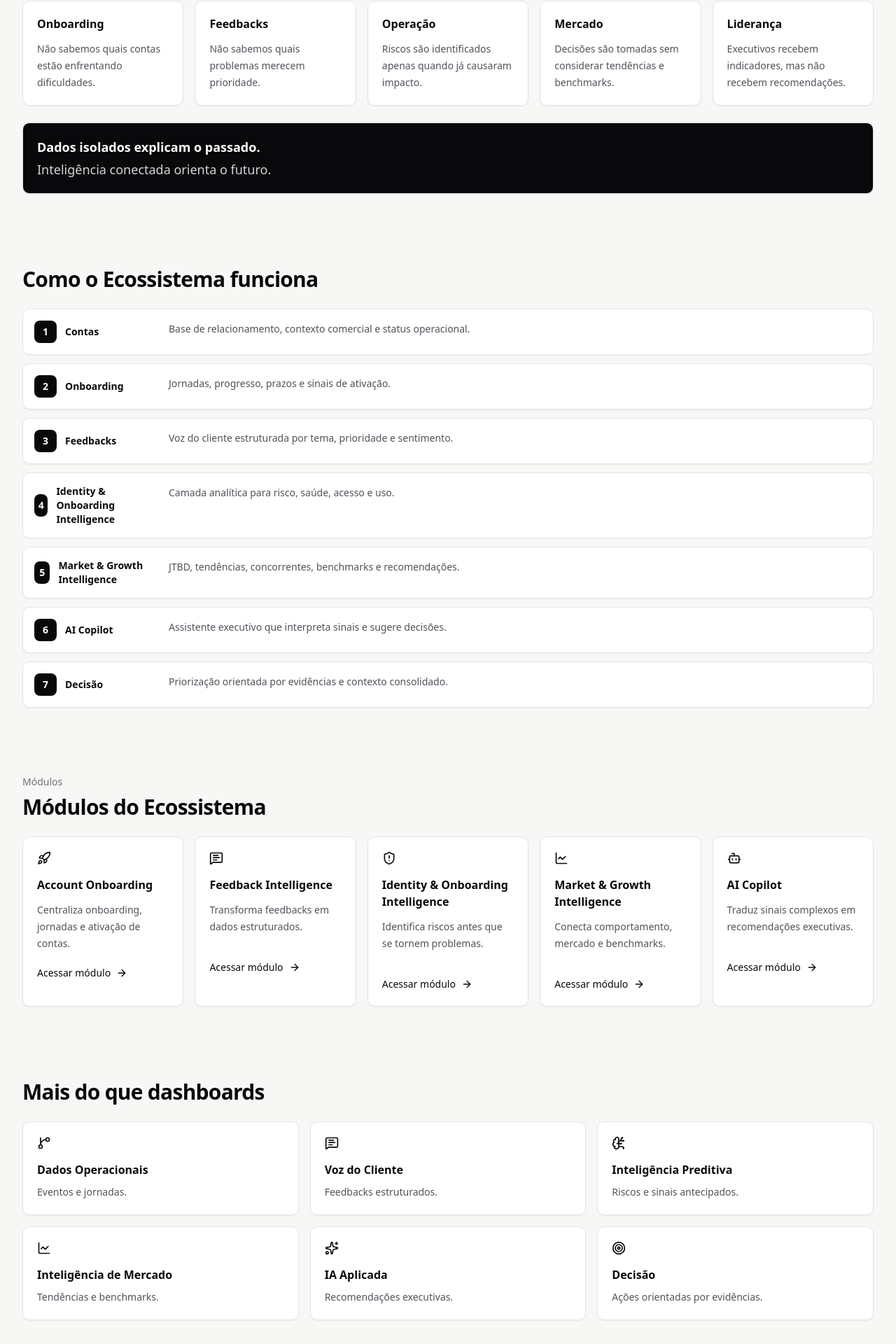
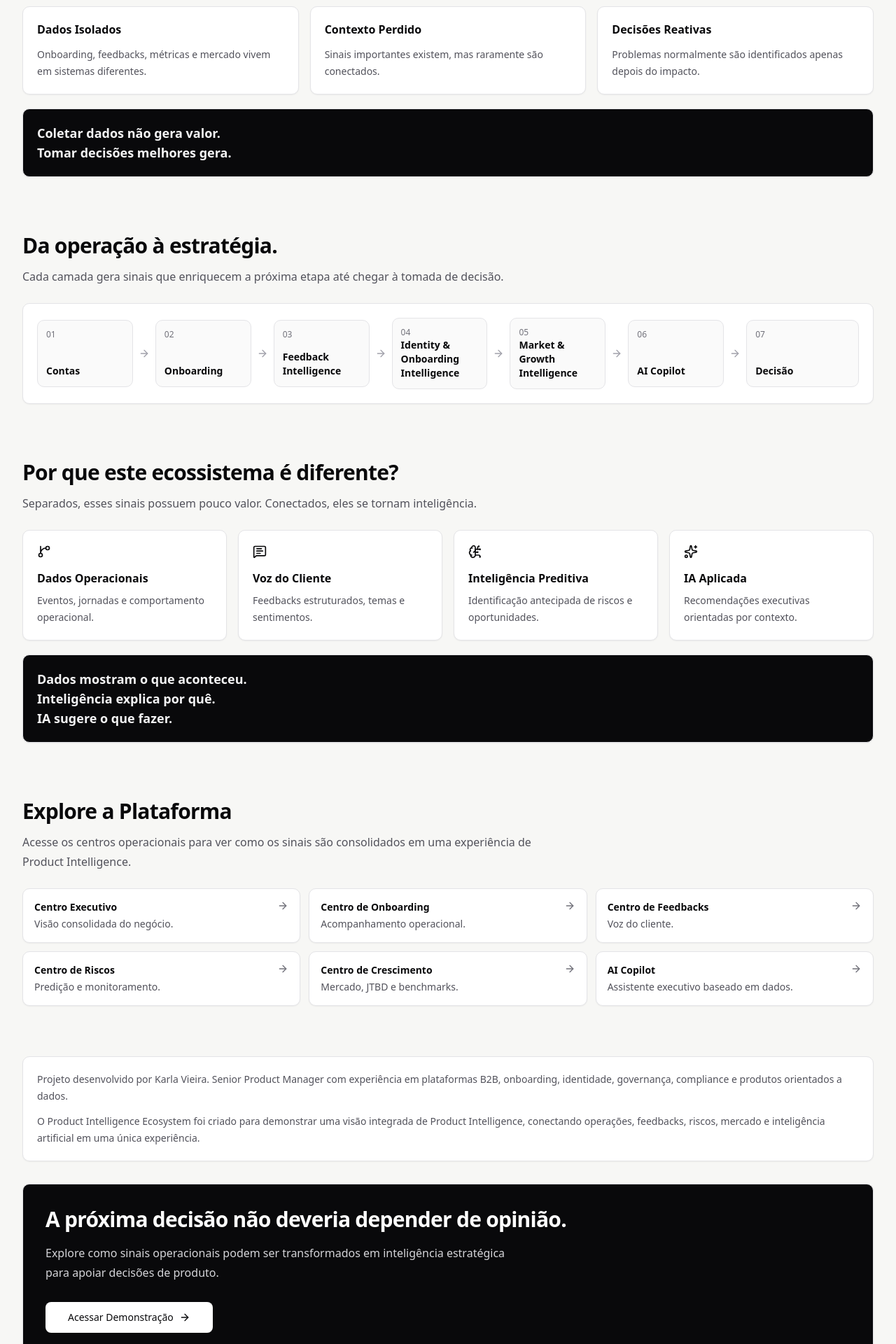
Before and after one commit to KarlaVieira-Dev/kv-partners-mvp, a Next.js app: page / in a window 1280 px wide. Shown: the part 880-2800 px from the top of the page at 70% size. Built offline with nearby package versions, Linux system fonts and the light colour scheme.

Commit message:
Refactor landing page for executive storytelling

```diff
--- a/components/landing/landing-page.tsx
+++ b/components/landing/landing-page.tsx
@@ -1,17 +1,9 @@
 import {
   ArrowRight,
-  Bot,
   BrainCircuit,
-  Building2,
-  CheckCircle2,
-  CircleGauge,
   GitBranch,
-  LineChart,
   MessageSquareText,
-  Rocket,
-  ShieldAlert,
   Sparkles,
-  Target,
 } from "lucide-react";
 import Link from "next/link";
 
@@ -20,121 +12,49 @@ import { cn } from "@/lib/utils";
 
 const problemCards = [
   {
-    title: "Onboarding",
-    text: "Não sabemos quais contas estão enfrentando dificuldades.",
+    title: "Dados Isolados",
+    text: "Onboarding, feedbacks, métricas e mercado vivem em sistemas diferentes.",
   },
   {
-    title: "Feedbacks",
-    text: "Não sabemos quais problemas merecem prioridade.",
+    title: "Contexto Perdido",
+    text: "Sinais importantes existem, mas raramente são conectados.",
   },
   {
-    title: "Operação",
-    text: "Riscos são identificados apenas quando já causaram impacto.",
-  },
-  {
-    title: "Mercado",
-    text: "Decisões são tomadas sem considerar tendências e benchmarks.",
-  },
-  {
-    title: "Liderança",
-    text: "Executivos recebem indicadores, mas não recebem recomendações.",
+    title: "Decisões Reativas",
+    text: "Problemas normalmente são identificados apenas depois do impacto.",
   },
 ];
 
 const flowSteps = [
-  {
-    title: "Contas",
-    text: "Base de relacionamento, contexto comercial e status operacional.",
-  },
-  {
-    title: "Onboarding",
-    text: "Jornadas, progresso, prazos e sinais de ativação.",
-  },
-  {
-    title: "Feedbacks",
-    text: "Voz do cliente estruturada por tema, prioridade e sentimento.",
-  },
-  {
-    title: "Identity & Onboarding Intelligence",
-    text: "Camada analítica para risco, saúde, acesso e uso.",
-  },
-  {
-    title: "Market & Growth Intelligence",
-    text: "JTBD, tendências, concorrentes, benchmarks e recomendações.",
-  },
-  {
-    title: "AI Copilot",
-    text: "Assistente executivo que interpreta sinais e sugere decisões.",
-  },
-  {
-    title: "Decisão",
-    text: "Priorização orientada por evidências e contexto consolidado.",
-  },
-];
-
-const ecosystemModules = [
-  {
-    href: "/onboarding-center",
-    icon: Rocket,
-    title: "Account Onboarding",
-    text: "Centraliza onboarding, jornadas e ativação de contas.",
-  },
-  {
-    href: "/feedback-center",
-    icon: MessageSquareText,
-    title: "Feedback Intelligence",
-    text: "Transforma feedbacks em dados estruturados.",
-  },
-  {
-    href: "/risk-center",
-    icon: ShieldAlert,
-    title: "Identity & Onboarding Intelligence",
-    text: "Identifica riscos antes que se tornem problemas.",
-  },
-  {
-    href: "/growth-center",
-    icon: LineChart,
-    title: "Market & Growth Intelligence",
-    text: "Conecta comportamento, mercado e benchmarks.",
-  },
-  {
-    href: "/ai-copilot",
-    icon: Bot,
-    title: "AI Copilot",
-    text: "Traduz sinais complexos em recomendações executivas.",
-  },
+  "Contas",
+  "Onboarding",
+  "Feedback Intelligence",
+  "Identity & Onboarding Intelligence",
+  "Market & Growth Intelligence",
+  "AI Copilot",
+  "Decisão",
 ];
 
 const differentiators = [
   {
     icon: GitBranch,
     title: "Dados Operacionais",
-    text: "Eventos e jornadas.",
+    text: "Eventos, jornadas e comportamento operacional.",
   },
   {
     icon: MessageSquareText,
     title: "Voz do Cliente",
-    text: "Feedbacks estruturados.",
+    text: "Feedbacks estruturados, temas e sentimentos.",
   },
   {
     icon: BrainCircuit,
     title: "Inteligência Preditiva",
-    text: "Riscos e sinais antecipados.",
-  },
-  {
-    icon: LineChart,
-    title: "Inteligência de Mercado",
-    text: "Tendências e benchmarks.",
+    text: "Identificação antecipada de riscos e oportunidades.",
   },
   {
     icon: Sparkles,
     title: "IA Aplicada",
-    text: "Recomendações executivas.",
-  },
-  {
-    icon: Target,
-    title: "Decisão",
-    text: "Ações orientadas por evidências.",
+    text: "Recomendações executivas orientadas por contexto.",
   },
 ];
 
@@ -193,17 +113,17 @@ export function LandingPage() {
             <a className="hover:text-zinc-950" href="#problema">
               Problema
             </a>
-            <a className="hover:text-zinc-950" href="#ecossistema">
-              Ecossistema
+            <a className="hover:text-zinc-950" href="#estrategia">
+              Estratégia
             </a>
-            <a className="hover:text-zinc-950" href="#plataforma">
-              Plataforma
+            <a className="hover:text-zinc-950" href="#demonstracao">
+              Demonstração
             </a>
             <Link
               className={buttonVariants({ size: "sm", variant: "outline" })}
               href="/executive-center"
             >
-              Acessar Demonstração
+              Ver Demonstração
             </Link>
           </nav>
         </div>
@@ -211,7 +131,7 @@ export function LandingPage() {
 
       <section className="relative overflow-hidden bg-zinc-950 text-white">
         <HeroScene />
-        <div className="relative mx-auto flex min-h-[680px] max-w-7xl flex-col justify-end px-4 pb-16 pt-24 sm:px-6 lg:px-8">
+        <div className="relative mx-auto flex min-h-[620px] max-w-7xl flex-col justify-end px-4 pb-14 pt-24 sm:px-6 lg:px-8">
           <div className="max-w-3xl">
             <p className="flex items-center gap-2 text-sm font-medium text-zinc-300">
               <Sparkles className="size-4" />
@@ -220,13 +140,16 @@ export function LandingPage() {
             <h1 className="mt-4 text-4xl font-semibold tracking-tight sm:text-6xl">
               Product Intelligence Ecosystem
             </h1>
-            <p className="mt-5 text-xl font-medium text-zinc-200">
-              Transformando sinais operacionais em decisões estratégicas.
+            <p className="mt-5 max-w-2xl text-xl font-medium leading-8 text-zinc-200">
+              Dados mostram o que aconteceu.
+              <br />
+              Inteligência explica por quê.
+              <br />
+              IA sugere o que fazer.
             </p>
             <p className="mt-5 max-w-2xl text-base leading-7 text-zinc-300">
-              Consolide onboarding, feedbacks, riscos, inteligência de mercado
-              e IA em uma única plataforma capaz de identificar oportunidades,
-              antecipar problemas e orientar decisões de produto.
+              Transforme sinais operacionais, feedbacks, riscos e tendências
+              de mercado em decisões estratégicas orientadas por evidências.
             </p>
             <div className="mt-8 flex flex-col gap-3 sm:flex-row">
               <a
@@ -234,7 +157,7 @@ export function LandingPage() {
                   buttonVariants({ size: "lg" }),
                   "bg-white text-zinc-950 hover:bg-zinc-200",
                 )}
-                href="#ecossistema"
+                href="#estrategia"
               >
                 Explorar Ecossistema
                 <ArrowRight className="size-4" />
@@ -246,7 +169,7 @@ export function LandingPage() {
                 )}
                 href="/executive-center"
               >
-                Acessar Demonstração
+                Ver Demonstração
                 <ArrowRight className="size-4" />
               </Link>
             </div>
@@ -254,8 +177,18 @@ export function LandingPage() {
         </div>
       </section>
 
-      <Section id="problema" eyebrow="O Problema" title="As empresas possuem dados. Mas não possuem contexto.">
-        <div className="grid gap-4 md:grid-cols-2 lg:grid-cols-5">
+      <Section
+        description="Empresas investem em sistemas, dashboards e indicadores. Mesmo assim, decisões importantes continuam sendo tomadas sem uma visão conectada do negócio."
+        id="problema"
+        title={
+          <>
+            As empresas possuem dados.
+            <br />
+            Mas não possuem contexto.
+          </>
+        }
+      >
+        <div className="grid gap-4 lg:grid-cols-3">
           {problemCards.map((card) => (
             <article
               className="rounded-lg border border-zinc-200 bg-white p-5 shadow-sm"
@@ -270,73 +203,60 @@ export function LandingPage() {
             </article>
           ))}
         </div>
-        <div className="mt-6 rounded-lg border border-zinc-200 bg-zinc-950 p-5 text-white shadow-sm">
-          <p className="text-lg font-semibold">
-            Dados isolados explicam o passado.
-          </p>
-          <p className="mt-1 text-lg text-zinc-300">
-            Inteligência conectada orienta o futuro.
-          </p>
-        </div>
+        <ImpactStatement
+          lines={["Coletar dados não gera valor.", "Tomar decisões melhores gera."]}
+        />
       </Section>
 
-      <Section title="Como o Ecossistema funciona">
-        <div className="grid gap-3">
+      <Section
+        description="Cada camada gera sinais que enriquecem a próxima etapa até chegar à tomada de decisão."
+        id="estrategia"
+        title="Da operação à estratégia."
+      >
+        <div className="rounded-lg border border-zinc-200 bg-white p-5 shadow-sm">
+          <div className="hidden items-center gap-2 lg:flex">
             {flowSteps.map((step, index) => (
-            <div
-              className="grid gap-3 rounded-lg border border-zinc-200 bg-white p-4 shadow-sm md:grid-cols-[180px_1fr]"
-              key={step.title}
-            >
-              <div className="flex items-center gap-3">
-                <span className="flex size-8 items-center justify-center rounded-md bg-zinc-950 text-sm font-semibold text-white">
+              <div className="flex flex-1 items-center gap-2" key={step}>
+                <div className="flex min-h-24 flex-1 flex-col justify-between rounded-lg border border-zinc-200 bg-zinc-50 p-3">
+                  <span className="text-xs font-medium text-zinc-500">
+                    {String(index + 1).padStart(2, "0")}
+                  </span>
+                  <span className="text-sm font-semibold leading-5 text-zinc-950">
+                    {step}
+                  </span>
+                </div>
+                {index < flowSteps.length - 1 ? (
+                  <ArrowRight className="size-4 shrink-0 text-zinc-400" />
+                ) : null}
+              </div>
+            ))}
+          </div>
+
+          <div className="space-y-3 lg:hidden">
+            {flowSteps.map((step, index) => (
+              <div className="flex gap-3" key={step}>
+                <div className="flex flex-col items-center">
+                  <span className="flex size-8 items-center justify-center rounded-md bg-zinc-950 text-xs font-semibold text-white">
                     {index + 1}
                   </span>
-                <h3 className="text-sm font-semibold text-zinc-950">
-                  {step.title}
-                </h3>
+                  {index < flowSteps.length - 1 ? (
+                    <span className="h-7 w-px bg-zinc-200" />
+                  ) : null}
                 </div>
-              <p className="text-sm leading-6 text-zinc-600">{step.text}</p>
+                <div className="min-h-10 flex-1 rounded-lg border border-zinc-200 bg-zinc-50 px-3 py-2 text-sm font-semibold text-zinc-950">
+                  {step}
+                </div>
               </div>
             ))}
+          </div>
         </div>
       </Section>
 
       <Section
-        id="ecossistema"
-        eyebrow="Módulos"
-        title="Módulos do Ecossistema"
+        description="Separados, esses sinais possuem pouco valor. Conectados, eles se tornam inteligência."
+        title="Por que este ecossistema é diferente?"
       >
-        <div className="grid gap-4 md:grid-cols-2 xl:grid-cols-5">
-          {ecosystemModules.map((module) => {
-            const Icon = module.icon;
-
-            return (
-              <article
-                className="rounded-lg border border-zinc-200 bg-white p-5 shadow-sm"
-                key={module.title}
-              >
-                <Icon className="size-5 text-zinc-950" />
-                <h3 className="mt-4 text-base font-semibold text-zinc-950">
-                  {module.title}
-                </h3>
-                <p className="mt-3 min-h-16 text-sm leading-6 text-zinc-600">
-                  {module.text}
-                </p>
-                <Link
-                  className="mt-5 inline-flex items-center gap-2 text-sm font-medium text-zinc-950"
-                  href={module.href}
-                >
-                  Acessar módulo
-                  <ArrowRight className="size-4" />
-                </Link>
-              </article>
-            );
-          })}
-        </div>
-      </Section>
-
-      <Section title="Mais do que dashboards">
-        <div className="grid gap-4 md:grid-cols-2 lg:grid-cols-3">
+        <div className="grid gap-4 md:grid-cols-2 xl:grid-cols-4">
           {differentiators.map((item) => {
             const Icon = item.icon;
 
@@ -356,41 +276,33 @@ export function LandingPage() {
             );
           })}
         </div>
-      </Section>
-
-      <Section title="Arquitetura do Ecossistema">
-        <div className="grid gap-6 lg:grid-cols-[0.9fr_1.1fr]">
-          <div className="rounded-lg border border-zinc-200 bg-white p-5 shadow-sm">
-            <ArchitectureTree />
-          </div>
-          <div className="flex items-center rounded-lg border border-zinc-200 bg-white p-6 shadow-sm">
-            <p className="text-base leading-7 text-zinc-600">
-              Cada módulo produz sinais especializados que alimentam uma camada
-              central de inteligência responsável por consolidar contexto,
-              identificar riscos, gerar insights e recomendar ações.
-            </p>
-          </div>
-        </div>
+        <ImpactStatement
+          lines={[
+            "Dados mostram o que aconteceu.",
+            "Inteligência explica por quê.",
+            "IA sugere o que fazer.",
+          ]}
+        />
       </Section>
 
       <Section
-        id="plataforma"
-        eyebrow="Demonstração"
+        description="Acesse os centros operacionais para ver como os sinais são consolidados em uma experiência de Product Intelligence."
+        id="demonstracao"
         title="Explore a Plataforma"
       >
-        <div className="grid gap-4 md:grid-cols-2 lg:grid-cols-3">
+        <div className="grid gap-3 md:grid-cols-2 lg:grid-cols-3">
           {platformCenters.map((center) => (
             <Link
-              className="rounded-lg border border-zinc-200 bg-white p-5 shadow-sm transition hover:border-zinc-300 hover:bg-zinc-50"
+              className="rounded-lg border border-zinc-200 bg-white p-4 shadow-sm transition hover:border-zinc-300 hover:bg-zinc-50"
               href={center.href}
               key={center.title}
             >
               <div className="flex items-start justify-between gap-3">
                 <div>
-                  <h3 className="text-base font-semibold text-zinc-950">
+                  <h3 className="text-sm font-semibold text-zinc-950">
                     {center.title}
                   </h3>
-                  <p className="mt-2 text-sm leading-6 text-zinc-600">
+                  <p className="mt-1 text-sm leading-5 text-zinc-600">
                     {center.text}
                   </p>
                 </div>
@@ -401,32 +313,29 @@ export function LandingPage() {
         </div>
       </Section>
 
-      <Section title="Sobre o Projeto">
-        <div className="rounded-lg border border-zinc-200 bg-white p-6 shadow-sm">
-          <p className="text-base leading-7 text-zinc-600">
-            Projeto desenvolvido por Karla Vieira.
+      <section className="mx-auto max-w-7xl px-4 py-8 sm:px-6 lg:px-8">
+        <div className="rounded-lg border border-zinc-200 bg-white p-5 shadow-sm">
+          <p className="text-sm leading-6 text-zinc-600">
+            Projeto desenvolvido por Karla Vieira. Senior Product Manager com
+            experiência em plataformas B2B, onboarding, identidade, governança,
+            compliance e produtos orientados a dados.
           </p>
-          <p className="mt-4 text-base leading-7 text-zinc-600">
-            Senior Product Manager com experiência em plataformas B2B,
-            onboarding, identidade, governança, compliance e produtos
-            orientados a dados.
-          </p>
-          <p className="mt-4 text-base leading-7 text-zinc-600">
+          <p className="mt-3 text-sm leading-6 text-zinc-600">
             O Product Intelligence Ecosystem foi criado para demonstrar uma
             visão integrada de Product Intelligence, conectando operações,
             feedbacks, riscos, mercado e inteligência artificial em uma única
             experiência.
           </p>
         </div>
-      </Section>
+      </section>
 
-      <section className="mx-auto max-w-7xl px-4 pb-16 sm:px-6 lg:px-8">
-        <div className="rounded-lg border border-zinc-200 bg-zinc-950 p-8 text-white shadow-sm sm:p-10">
+      <section className="mx-auto max-w-7xl px-4 pb-14 sm:px-6 lg:px-8">
+        <div className="rounded-lg border border-zinc-200 bg-zinc-950 p-7 text-white shadow-sm sm:p-8">
           <h2 className="text-2xl font-semibold tracking-tight sm:text-3xl">
-            Pronto para explorar o ecossistema?
+            A próxima decisão não deveria depender de opinião.
           </h2>
           <p className="mt-4 max-w-2xl text-base leading-7 text-zinc-300">
-            Conheça como sinais operacionais podem ser transformados em
+            Explore como sinais operacionais podem ser transformados em
             inteligência estratégica para apoiar decisões de produto.
           </p>
           <Link
@@ -436,7 +345,7 @@ export function LandingPage() {
             )}
             href="/executive-center"
           >
-            Acessar Centro Executivo
+            Acessar Demonstração
             <ArrowRight className="size-4" />
           </Link>
         </div>
@@ -447,27 +356,41 @@ export function LandingPage() {
 
 function Section({
   children,
-  eyebrow,
+  description,
   id,
   title,
 }: {
   children: React.ReactNode;
-  eyebrow?: string;
+  description?: string;
   id?: string;
-  title: string;
+  title: React.ReactNode;
 }) {
   return (
-    <section className="mx-auto max-w-7xl px-4 py-12 sm:px-6 lg:px-8" id={id}>
-      <div className="mb-6">
-        {eyebrow ? (
-          <p className="text-sm font-medium text-zinc-500">{eyebrow}</p>
-        ) : null}
-        <h2 className="mt-2 text-2xl font-semibold tracking-tight text-zinc-950 sm:text-3xl">
+    <section className="mx-auto max-w-7xl px-4 py-10 sm:px-6 lg:px-8" id={id}>
+      <div className="mb-6 max-w-3xl">
+        <h2 className="text-2xl font-semibold tracking-tight text-zinc-950 sm:text-3xl">
           {title}
         </h2>
+        {description ? (
+          <p className="mt-3 text-base leading-7 text-zinc-600">
+            {description}
+          </p>
+        ) : null}
       </div>
       {children}
     </section>
+  );
+}
+
+function ImpactStatement({ lines }: { lines: string[] }) {
+  return (
+    <div className="mt-5 rounded-lg border border-zinc-200 bg-zinc-950 p-5 text-white shadow-sm">
+      {lines.map((line) => (
+        <p className="text-lg font-semibold leading-7 text-zinc-100" key={line}>
+          {line}
+        </p>
+      ))}
+    </div>
   );
 }
 
@@ -493,21 +416,22 @@ function HeroScene() {
             )}
           </div>
           <div className="mt-4 rounded-lg border border-white/10 bg-zinc-950/40">
-            {[
-              "Grupo Orion",
-              "Clínica Alfa",
-              "Educa Prime",
-              "TechFlow",
-            ].map((account, index) => (
+            {["Grupo Orion", "Clínica Alfa", "Educa Prime", "TechFlow"].map(
+              (account, index) => (
                 <div
                   className="grid grid-cols-[1fr_90px_90px] border-b border-white/10 px-4 py-3 text-sm last:border-b-0"
                   key={account}
                 >
                   <span>{account}</span>
-                <span className="text-zinc-300">{[92, 71, 66, 88][index]}</span>
-                <span className="text-zinc-300">{[18, 54, 61, 22][index]}</span>
+                  <span className="text-zinc-300">
+                    {[92, 71, 66, 88][index]}
+                  </span>
+                  <span className="text-zinc-300">
+                    {[18, 54, 61, 22][index]}
+                  </span>
                 </div>
-            ))}
+              ),
+            )}
           </div>
         </div>
       </div>
@@ -521,38 +445,3 @@ function HeroScene() {
     </div>
   );
 }
-
-function ArchitectureTree() {
-  const branches = [
-    "Onboarding",
-    "Feedback Intelligence",
-    "Identity & Onboarding Intelligence",
-    "Market & Growth Intelligence",
-    "AI Copilot",
-  ];
-
-  return (
-    <div>
-      <div className="flex items-center gap-3">
-        <Building2 className="size-5 text-zinc-950" />
-        <p className="font-semibold text-zinc-950">Contas</p>
-      </div>
-      <div className="mt-4 space-y-3 border-l border-zinc-200 pl-5">
-        {branches.map((branch) => (
-          <div className="flex items-center gap-3" key={branch}>
-            <CheckCircle2 className="size-4 text-zinc-500" />
-            <span className="text-sm font-medium text-zinc-700">
-              {branch}
-            </span>
-          </div>
-        ))}
-      </div>
-      <div className="mt-5 flex items-center gap-3 rounded-lg border border-zinc-200 bg-zinc-50 p-3">
-        <CircleGauge className="size-4 text-zinc-950" />
-        <span className="text-sm font-semibold text-zinc-950">
-          Camada central de inteligência
-        </span>
-      </div>
-    </div>
-  );
-}
```
Lines whose indentation alone changed are shown as unchanged.
